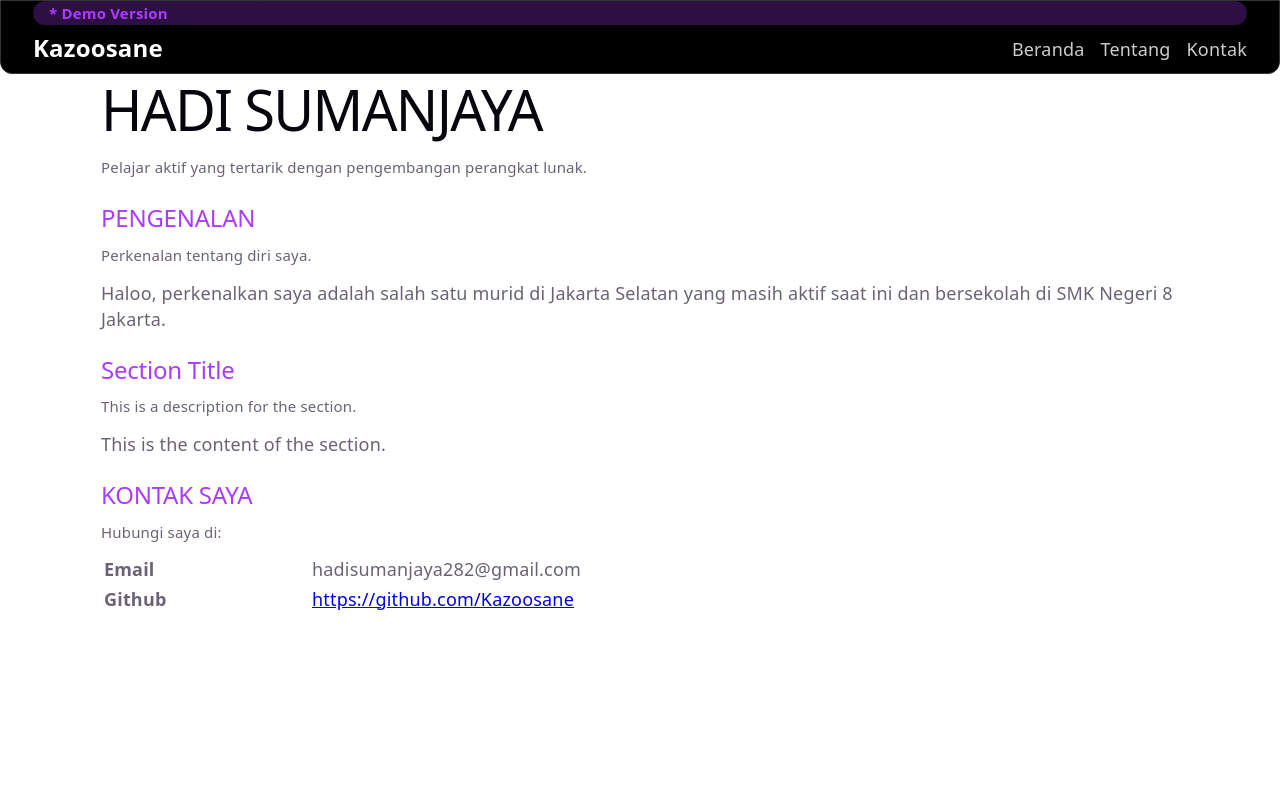
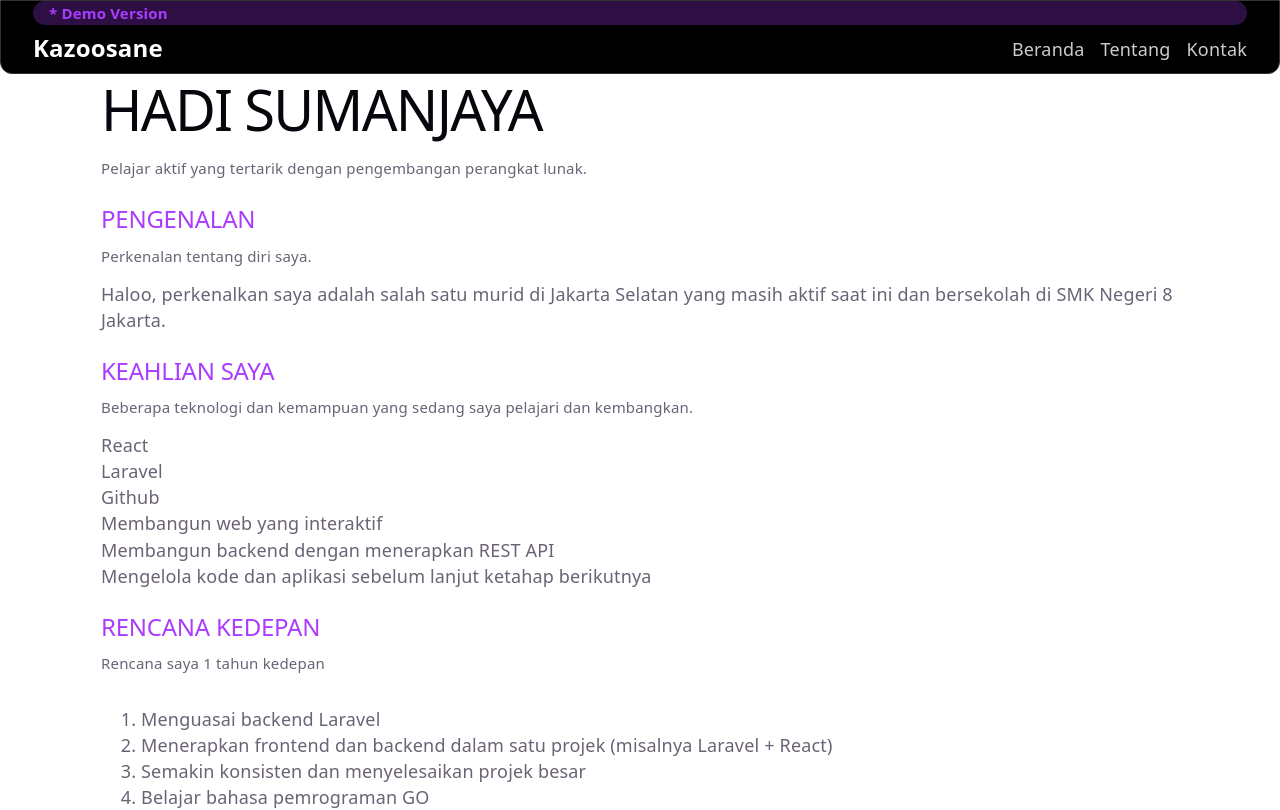
Before and after one commit to Kazoosane/Personal-Web, a React (Vite) app: page / in a window 1280 px wide. Shown: the top 810 px of the page. Built offline with nearby package versions, Linux system fonts and the light colour scheme.

Commit message:
feat: tambah section keahlian dan rencana

```diff
--- a/src/App.jsx
+++ b/src/App.jsx
@@ -7,8 +7,13 @@ function App() {
     return (
         <>
             <Header />
+
+            <main className="container">
+                <section className="intro">
                     <h1>HADI SUMANJAYA</h1>
                     <small>Pelajar aktif yang tertarik dengan pengembangan perangkat lunak.</small>
+                </section>
+
                 <Section
                     title="PENGENALAN"
                     titleDescription="Perkenalan tentang diri saya."
@@ -18,12 +23,42 @@ function App() {
                         </p>
                     }
                 />
+
                 <Section
-                title="Section Title"
-                titleDescription="This is a description for the section."
-                content={<p>This is the content of the section.</p>}
+                    title="KEAHLIAN SAYA"
+                    titleDescription="Beberapa teknologi dan kemampuan yang sedang saya pelajari dan kembangkan."
+                    content={
+                        <div className="skills">
+                            <div className="skills-list">
+                                <p>React</p>
+                                <p>Laravel</p>
+                                <p>Github</p>
+                            </div>
+                            <div className="skills-divider"></div>
+                            <div className="skills-detail">
+                                <p>Membangun web yang interaktif</p>
+                                <p>Membangun backend dengan menerapkan REST API</p>
+                                <p>Mengelola kode dan aplikasi sebelum lanjut ketahap berikutnya</p>
+                            </div>
+                        </div>
+                    }
                 />
-            <Contact/>
+
+                <Section
+                    title="RENCANA KEDEPAN"
+                    titleDescription="Rencana saya 1 tahun kedepan"
+                    content={
+                        <ol>
+                            <li>Menguasai backend Laravel</li>
+                            <li>Menerapkan frontend dan backend dalam satu projek (misalnya Laravel + React)</li>
+                            <li>Semakin konsisten dan menyelesaikan projek besar</li>
+                            <li>Belajar bahasa pemrograman GO</li>
+                        </ol>
+                    }
+                />
+
+                <Contact />
+            </main>
         </>
     )
 }
```
Lines whose indentation alone changed are shown as unchanged.
